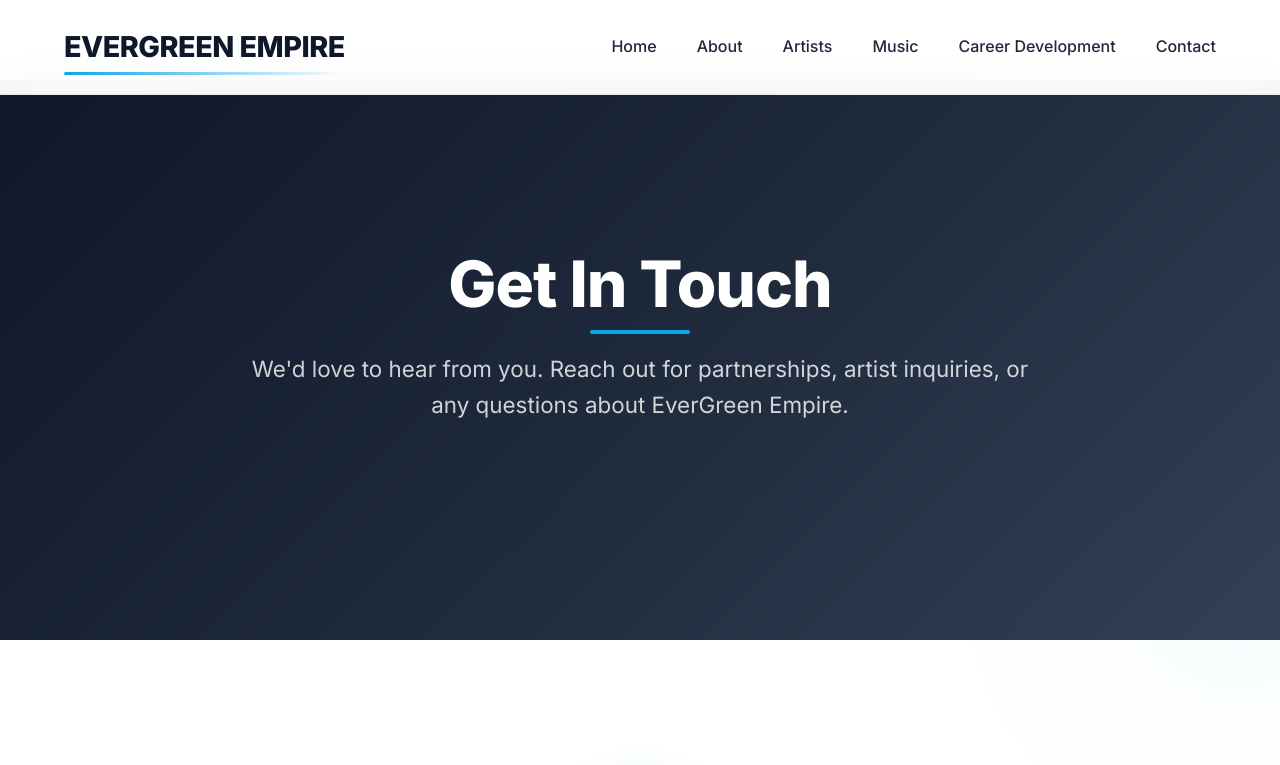
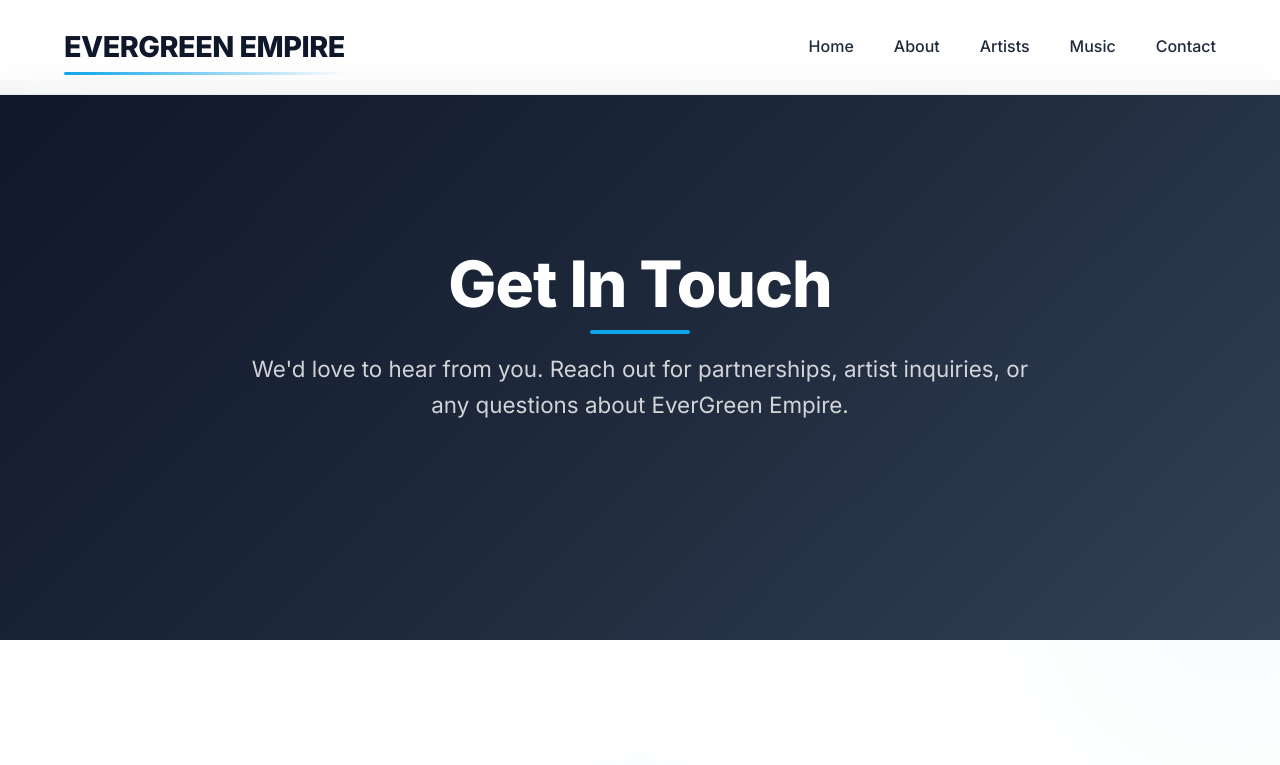
Before and after one commit to evergreenempire83-sudo/official, a plain HTML site: page contact.html in a window 1280 px wide. Shown: the top 765 px of the page. Drawn offline with nearby package versions, Linux system fonts and the light colour scheme.

Commit message:
Update contact.html

```diff
--- a/contact.html
+++ b/contact.html
@@ -638,7 +638,7 @@
                 <li><a href="about.html">About</a></li>
                 <li><a href="artists.html">Artists</a></li>
                 <li><a href="music.html">Music</a></li>
-                <li><a href="career-development.html">Career Development</a></li>
+
                 <li><a href="contact.html" class="active">Contact</a></li>
             </ul>
         </nav>
@@ -658,7 +658,7 @@
             <li><a href="about.html" onclick="closeMobileMenu()">About</a></li>
             <li><a href="artists.html" onclick="closeMobileMenu()">Artists</a></li>
             <li><a href="music.html" onclick="closeMobileMenu()">Music</a></li>
-            <li><a href="career-development.html" onclick="closeMobileMenu()">Career Development</a></li>
+
             <li><a href="contact.html" onclick="closeMobileMenu()" class="active">Contact</a></li>
         </ul>
     </div>
@@ -851,4 +851,5 @@
         });
     </script>
 </body>
+
 </html>
```
